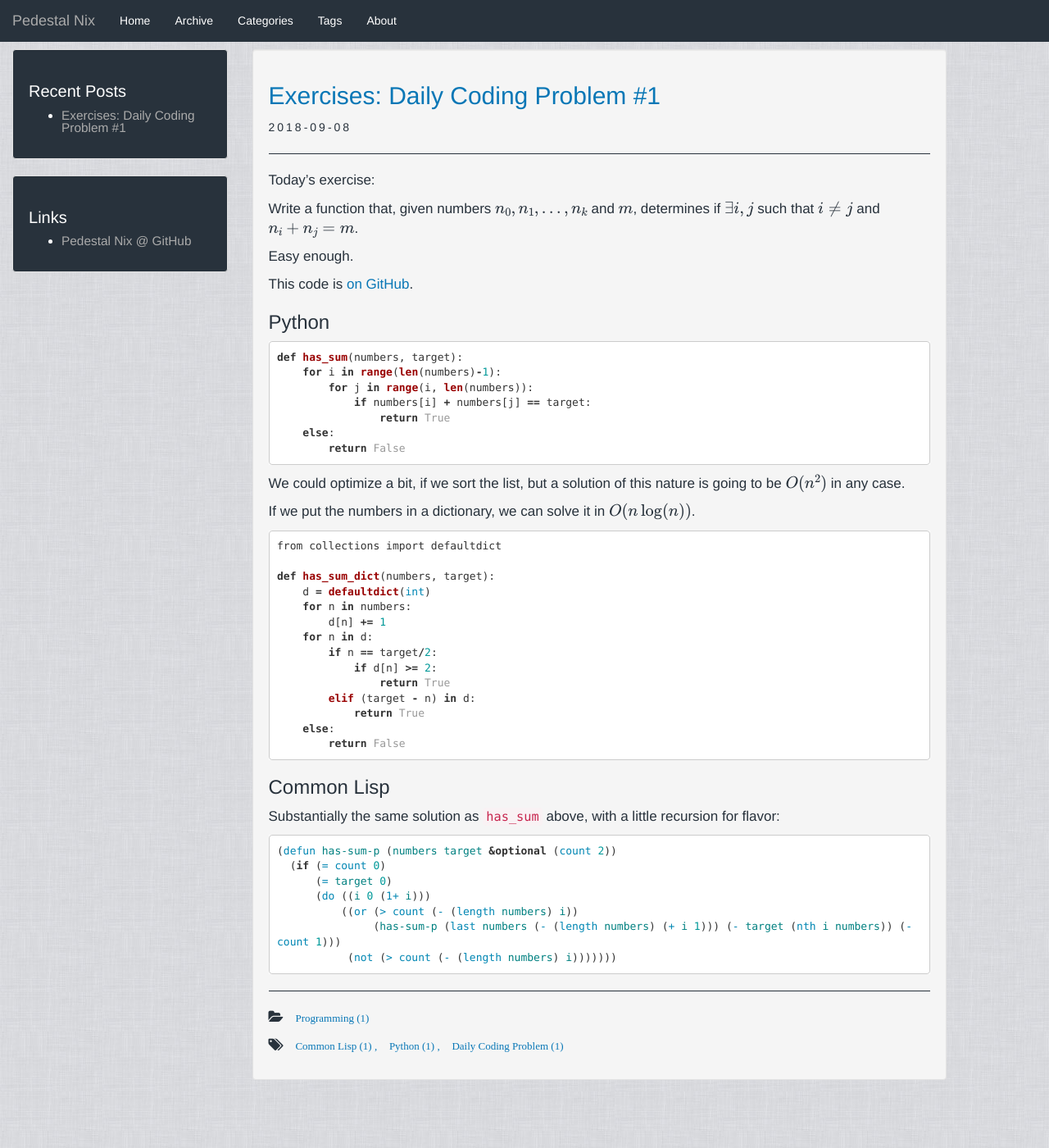
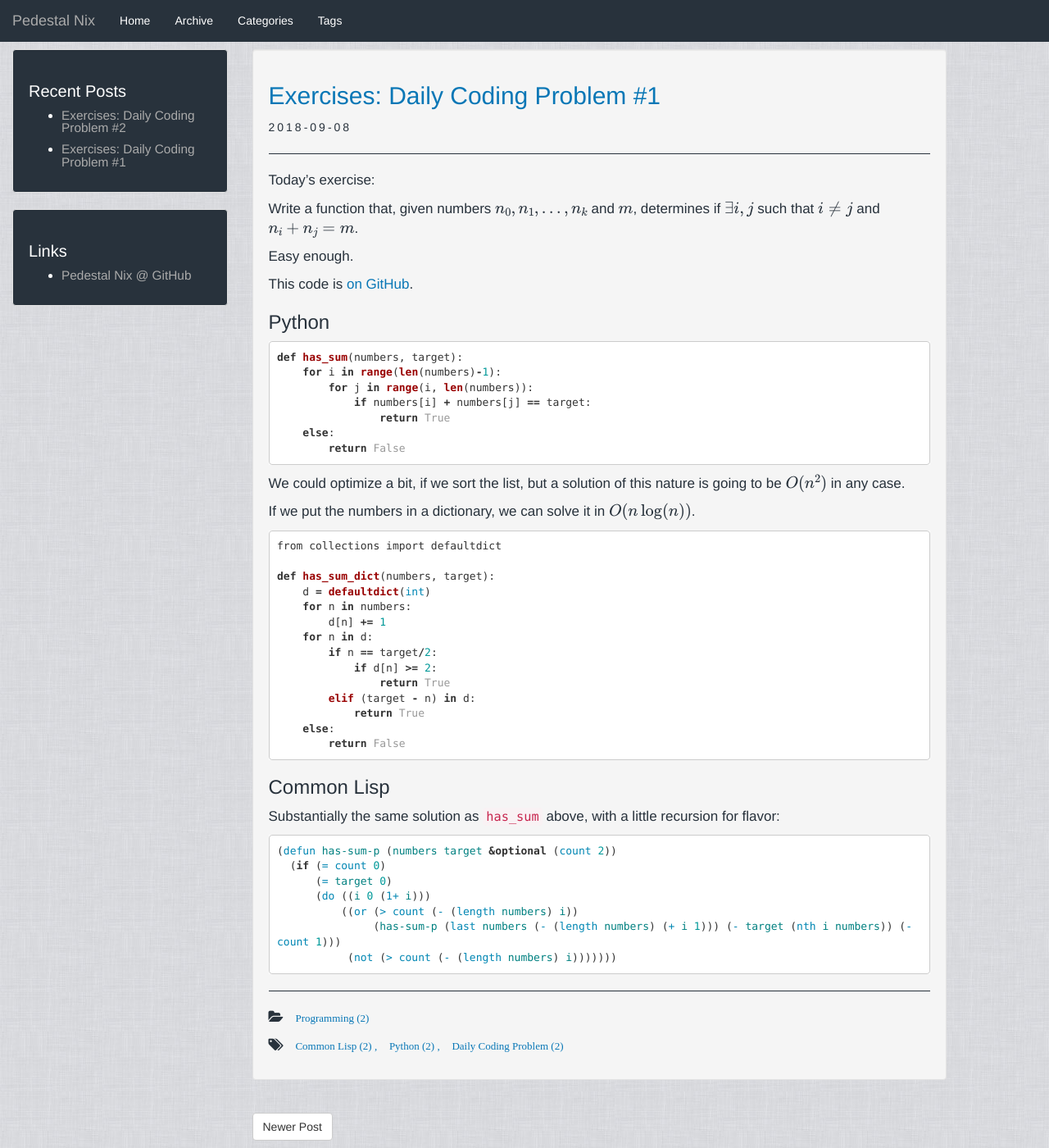
Before and after one commit to PedestalNix/PedestalNix.github.io, a Jekyll site: the page built from _posts/2018-09-08-daily-coding-problem-1.markdown, in a window 1280 px wide and 1400 px high. Shown: the whole window at 82% size. Built offline with Jekyll 4.4.1, drawn with Linux system fonts in a browser that asks for light colours; formulas are drawn with MathJax 3; some of the changed lines change nothing that is shown.

Commit message:
Post for dcp002.

````diff
--- a/_includes/header.html
+++ b/_includes/header.html
@@ -51,7 +51,7 @@
                     <li class="active"><a href="{{ site.baseurl }}/archive.html">{{ trans.archive }}</a></li>
                     <li class="active"><a href="{{ site.baseurl }}/categories.html">{{ trans.categories }}</a></li>
                     <li class="active"><a href="{{ site.baseurl }}/tags.html">{{ trans.tags }}</a></li>
-                    <li class="active"><a href="{{ site.baseurl }}/about.html">{{ trans.about }}</a></li>
+                    <!-- <li class="active"><a href="{{ site.baseurl }}/about.html">{{ trans.about }}</a></li> -->
                 </ul>
             </div>
         </div>
--- a/_posts/2018-09-08-daily-coding-problem-1.markdown
+++ b/_posts/2018-09-08-daily-coding-problem-1.markdown
@@ -56,7 +56,7 @@
 Substantially the same solution as `has_sum` above, with a little recursion for
 flavor:
 
-```lisp
+```common-lisp
 (defun has-sum-p (numbers target &optional (count 2))
   (if (= count 0)
       (= target 0)
--- /dev/null
+++ b/_posts/2018-09-11-06-05-12.md
@@ -0,0 +1,118 @@
+---
+layout: post
+title: "Exercises: Daily Coding Problem #2"
+categories: Programming
+tags: [Python, Common Lisp, Daily Coding Problem, recursion]
+author: Nix
+description: "Given a list of numbers $$ n_0,n_1,\\ldots,n_k $$ output a list of
+numbers containing for each position $$ 0 <= i <= k $$ the product
+$$ \\prod_{j\\neq i} n_j $$."
+slug: dcp002
+---
+
+Given a list of numbers $$ n_0,n_1,\ldots,n_k $$ output a list of numbers
+containing for each position $$ 0 <= i <= k $$ the product:
+
+$$ \prod_{j\neq i} n_j $$
+
+For example, given the list $$ [1, 2, 3, 4] $$, output $$ [24, 12, 8, 6] $$.
+
+The problem also asks "Follow-up: what if you can't use division?" which seems
+more like a hint than an extra challenge.
+
+This code is [on GitHub](https://github.com/PedestalNix/polyglot/tree/master/daily-coding-problem/problem-002).
+
+# Python
+
+The obvious optimization here is to take the product of all the numbers, and
+then divide by the number at each position to get the answer. However, this will
+fail if one of the numbers is zero, so we must work around it.
+
+```python
+import functools
+from operator import mul
+
+def solution(numbers):
+    product = functools.reduce(mul, numbers)
+    return [product//numbers[i] if numbers[i] != 0
+                               else functools.reduce(mul, numbers[:i] + numbers[i+1:])
+                               for i in range(len(numbers))]
+
+def solution_beta(numbers):
+    return [functools.reduce(mul, numbers[:i] + numbers[i+1:]) for i in range(len(numbers))]
+```
+
+Very straightforward. Notice the integer division: without that, the function
+will fail for large inputs.
+
+`solution_beta` is much, much slower on large inputs, though. You could probably
+optimize it by doing something like computing the product of the left half, then
+using that when computing the output of the right half, and vice-versa, thus
+cutting the number of multiplications in half. And why stop there? This sounds
+like a job for recursion...
+
+# Common Lisp
+
+```common-lisp
+(defun solution (numbers)
+  (let ((product (reduce #'* numbers))
+    (result ()))
+    (dotimes (i (length numbers))
+      (if (/= (elt numbers i) 0)
+      (push (/ product (elt numbers i)) result)
+      (push
+       (* (reduce #'* (subseq numbers 0 i))
+          (reduce #'* (subseq numbers (+ i 1))))
+       numbers)))
+    (nreverse result)))
+```
+
+That's basically the same as the first python solution. How about a recursive
+solution?
+
+```common-lisp
+(defun recursive-solution (numbers &optional (factor 1))
+  (cond ((= (length numbers) 1)
+     (list factor))
+    (t
+     (let* ((half (truncate (/ (length numbers) 2)))
+           (left (subseq numbers 0 half))
+           (right (subseq numbers half)))
+       (append
+        (recursive-solution left (* factor (reduce #'* right)))
+        (recursive-solution right (* factor (reduce #'* left)))))))
+```
+
+How does the performance compare? We'll test with `*nums*` set to
+`(1 2 ... 20000)`.
+
+```
+CL-USER>  (time (solution *nums*))
+Evaluation took:
+  7.018 seconds of real time
+  7.015625 seconds of total run time (6.296875 user, 0.718750 system)
+  [ Run times consist of 1.891 seconds GC time, and 5.125 seconds non-GC time. ]
+  99.97% CPU
+  23,846,468,706 processor cycles
+  1,589,692,160 bytes consed
+
+CL-USER>  (time (recursive-solution *nums*))
+Evaluation took:
+  2.505 seconds of real time
+  2.468750 seconds of total run time (1.609375 user, 0.859375 system)
+  [ Run times consist of 1.626 seconds GC time, and 0.843 seconds non-GC time. ]
+  98.56% CPU
+  8,514,268,764 processor cycles
+  1,609,491,984 bytes consed
+```
+
+The recursive solution is quite a bit better! The difference becomes more
+pronounced as the inputs get larger.
+
+The performance of this recursive, no-divide solution is just about the same as
+the first python solution:
+
+```
+>>> timeit.timeit("solution(ns)", "from problem_002 import solution; ns=list(range(1,20000))", number=1)
+2.309609000105411
+```
````
Also changed, not shown: 1 other file.
